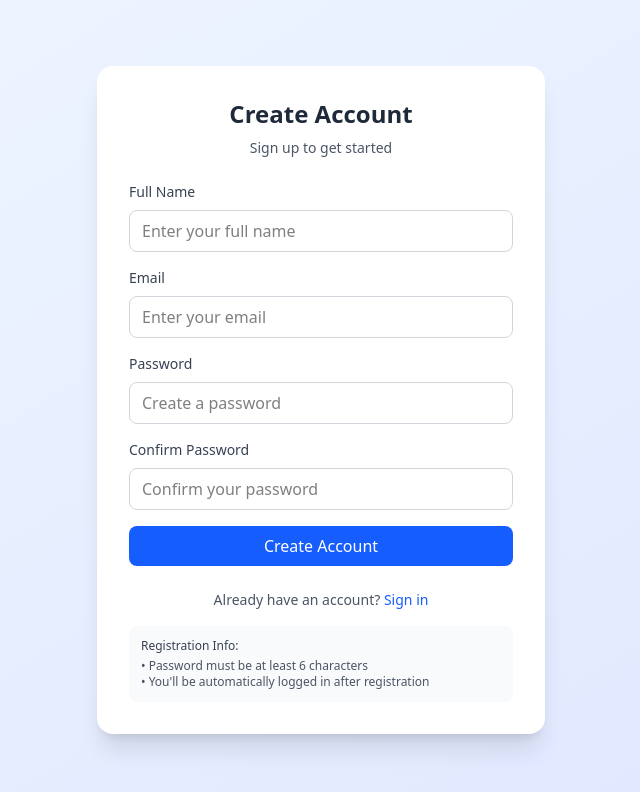
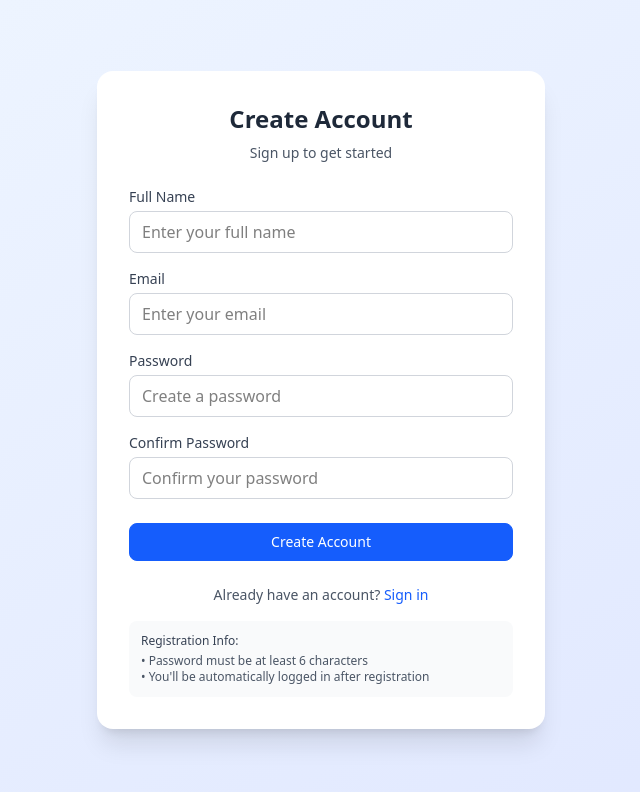
Before and after one commit to raffadness/transmore, a React (Vite) app in the folder frontend/: page /register in a window 1280 px wide. Shown: the top 792 px of the page, without its empty margins (319-959 px from the left). Built offline with nearby package versions, Linux system fonts and the light colour scheme.

Commit message:
style: fix spacing issue on Input Component

```diff
--- a/frontend/src/pages/Register.jsx
+++ b/frontend/src/pages/Register.jsx
@@ -1,200 +1,129 @@
 import { useState } from "react";
 import { useNavigate } from "react-router-dom";
+import Input from "../components/Input";
+import Button from "../components/Button";
+
+function validate(form) {
+  const errors = {};
+  if (!form.name.trim()) errors.name = "Name is required";
+  if (!form.email.trim()) errors.email = "Email is required";
+  else if (!/\S+@\S+\.\S+/.test(form.email)) errors.email = "Email is invalid";
+  if (!form.password) errors.password = "Password is required";
+  else if (form.password.length < 6)
+    errors.password = "Password must be at least 6 characters";
+  if (!form.confirmPassword)
+    errors.confirmPassword = "Please confirm your password";
+  else if (form.password !== form.confirmPassword)
+    errors.confirmPassword = "Passwords do not match";
+  return errors;
+}
 
 export default function Register() {
-  const [formData, setFormData] = useState({
+  const [form, setForm] = useState({
     name: "",
     email: "",
     password: "",
     confirmPassword: "",
   });
   const [errors, setErrors] = useState({});
+  const [submitError, setSubmitError] = useState("");
   const navigate = useNavigate();
 
   const handleChange = (e) => {
-    const { name, value } = e.target;
-    setFormData((prev) => ({
-      ...prev,
-      [name]: value,
-    }));
-    // Clear error when user starts typing
-    if (errors[name]) {
-      setErrors((prev) => ({
-        ...prev,
-        [name]: "",
-      }));
-    }
+    setForm({ ...form, [e.target.name]: e.target.value });
+    setErrors({ ...errors, [e.target.name]: undefined });
+    setSubmitError("");
   };
 
-  const validateForm = () => {
-    const newErrors = {};
-
-    if (!formData.name.trim()) {
-      newErrors.name = "Name is required";
-    }
-
-    if (!formData.email.trim()) {
-      newErrors.email = "Email is required";
-    } else if (!/\S+@\S+\.\S+/.test(formData.email)) {
-      newErrors.email = "Email is invalid";
-    }
-
-    if (!formData.password) {
-      newErrors.password = "Password is required";
-    } else if (formData.password.length < 6) {
-      newErrors.password = "Password must be at least 6 characters";
-    }
-
-    if (!formData.confirmPassword) {
-      newErrors.confirmPassword = "Please confirm your password";
-    } else if (formData.password !== formData.confirmPassword) {
-      newErrors.confirmPassword = "Passwords do not match";
-    }
-
+  const handleSubmit = (e) => {
+    e.preventDefault();
+    const newErrors = validate(form);
     setErrors(newErrors);
-    return Object.keys(newErrors).length === 0;
-  };
-
-  const handleSubmit = async (e) => {
-    e.preventDefault();
-
-    if (!validateForm()) {
+    setSubmitError("");
+    if (Object.keys(newErrors).length > 0) return;
+    // Demo registration logic
+    const existingUsers = JSON.parse(localStorage.getItem("users") || "[]");
+    if (existingUsers.find((user) => user.email === form.email)) {
+      setSubmitError("Email already registered. Please use a different email.");
       return;
     }
-
-    // Demo registration logic
-    try {
-      // Simulate API call
-      const existingUsers = JSON.parse(localStorage.getItem("users") || "[]");
-
-      // Check if email already exists
-      if (existingUsers.find((user) => user.email === formData.email)) {
-        alert("Email already registered. Please use a different email.");
-        return;
-      }
-
-      // Add new user
     const newUser = {
       id: Date.now(),
-        name: formData.name,
-        email: formData.email,
-        password: formData.password, // In real app, this should be hashed
+      name: form.name,
+      email: form.email,
+      password: form.password,
       role: "user",
     };
-
     existingUsers.push(newUser);
     localStorage.setItem("users", JSON.stringify(existingUsers));
-
-      // Auto login after registration
     localStorage.setItem(
       "user",
-        JSON.stringify({
-          email: newUser.email,
-          role: newUser.role,
-        })
+      JSON.stringify({ email: newUser.email, role: newUser.role })
     );
-
-      alert("Registration successful! Welcome to our platform.");
     navigate("/dashboard");
-    } catch {
-      alert("Registration failed. Please try again.");
-    }
   };
 
   return (
-    <div className="min-h-screen flex items-center justify-center bg-gradient-to-br from-blue-50 to-indigo-100 p-4">
+    <div className="min-h-screen flex flex-col bg-gradient-to-br from-blue-50 to-indigo-100">
+      <main className="flex flex-1 items-center justify-center p-4">
         <div className="w-full max-w-md bg-white rounded-2xl shadow-xl border-0">
           <div className="p-8">
             <div className="text-center space-y-2 mb-6">
-            <h2 className="text-2xl font-bold text-gray-800">Create Account</h2>
+              <h2 className="text-2xl font-bold text-gray-800">
+                Create Account
+              </h2>
               <p className="text-gray-600 text-sm">Sign up to get started</p>
             </div>
-
             <form onSubmit={handleSubmit} className="space-y-4">
-            <div className="space-y-2">
-              <label className="block text-sm font-medium text-gray-700">
-                Full Name
-              </label>
-              <input
+              <Input
+                label="Full Name"
+                name="name"
                 type="text"
-                name="name"
                 placeholder="Enter your full name"
-                value={formData.name}
+                value={form.name}
                 onChange={handleChange}
-                className={`w-full px-3 py-2 border rounded-lg focus:outline-none focus:ring-2 focus:ring-blue-500 focus:border-transparent ${
-                  errors.name ? "border-red-500" : "border-gray-300"
-                }`}
+                error={errors.name}
+                required
               />
-              {errors.name && (
-                <p className="text-red-500 text-xs">{errors.name}</p>
+              <Input
+                label="Email"
+                name="email"
+                type="email"
+                placeholder="Enter your email"
+                value={form.email}
+                onChange={handleChange}
+                error={errors.email}
+                required
+              />
+              <Input
+                label="Password"
+                name="password"
+                type="password"
+                placeholder="Create a password"
+                value={form.password}
+                onChange={handleChange}
+                error={errors.password}
+                required
+              />
+              <Input
+                label="Confirm Password"
+                name="confirmPassword"
+                type="password"
+                placeholder="Confirm your password"
+                value={form.confirmPassword}
+                onChange={handleChange}
+                error={errors.confirmPassword}
+                required
+              />
+              {submitError && (
+                <p className="text-red-500 text-sm text-center">
+                  {submitError}
+                </p>
               )}
-            </div>
-
-            <div className="space-y-2">
-              <label className="block text-sm font-medium text-gray-700">
-                Email
-              </label>
-              <input
-                type="email"
-                name="email"
-                placeholder="Enter your email"
-                value={formData.email}
-                onChange={handleChange}
-                className={`w-full px-3 py-2 border rounded-lg focus:outline-none focus:ring-2 focus:ring-blue-500 focus:border-transparent ${
-                  errors.email ? "border-red-500" : "border-gray-300"
-                }`}
-              />
-              {errors.email && (
-                <p className="text-red-500 text-xs">{errors.email}</p>
-              )}
-            </div>
-
-            <div className="space-y-2">
-              <label className="block text-sm font-medium text-gray-700">
-                Password
-              </label>
-              <input
-                type="password"
-                name="password"
-                placeholder="Create a password"
-                value={formData.password}
-                onChange={handleChange}
-                className={`w-full px-3 py-2 border rounded-lg focus:outline-none focus:ring-2 focus:ring-blue-500 focus:border-transparent ${
-                  errors.password ? "border-red-500" : "border-gray-300"
-                }`}
-              />
-              {errors.password && (
-                <p className="text-red-500 text-xs">{errors.password}</p>
-              )}
-            </div>
-
-            <div className="space-y-2">
-              <label className="block text-sm font-medium text-gray-700">
-                Confirm Password
-              </label>
-              <input
-                type="password"
-                name="confirmPassword"
-                placeholder="Confirm your password"
-                value={formData.confirmPassword}
-                onChange={handleChange}
-                className={`w-full px-3 py-2 border rounded-lg focus:outline-none focus:ring-2 focus:ring-blue-500 focus:border-transparent ${
-                  errors.confirmPassword ? "border-red-500" : "border-gray-300"
-                }`}
-              />
-              {errors.confirmPassword && (
-                <p className="text-red-500 text-xs">{errors.confirmPassword}</p>
-              )}
-            </div>
-
-            <button
-              type="submit"
-              className="w-full bg-blue-600 hover:bg-blue-700 text-white font-medium py-2 px-4 rounded-lg transition duration-200"
-            >
+              <Button type="submit" fullWidth className="mt-2">
                 Create Account
-            </button>
+              </Button>
             </form>
-
             <div className="text-center mt-6">
               <p className="text-sm text-gray-600">
                 Already have an account?{" "}
@@ -206,7 +135,6 @@ export default function Register() {
                 </a>
               </p>
             </div>
-
             <div className="mt-4 p-3 bg-gray-50 rounded-lg">
               <p className="text-xs text-gray-700 font-medium mb-1">
                 Registration Info:
@@ -220,6 +148,7 @@ export default function Register() {
             </div>
           </div>
         </div>
+      </main>
     </div>
   );
 }
```
Lines whose indentation alone changed are shown as unchanged.
